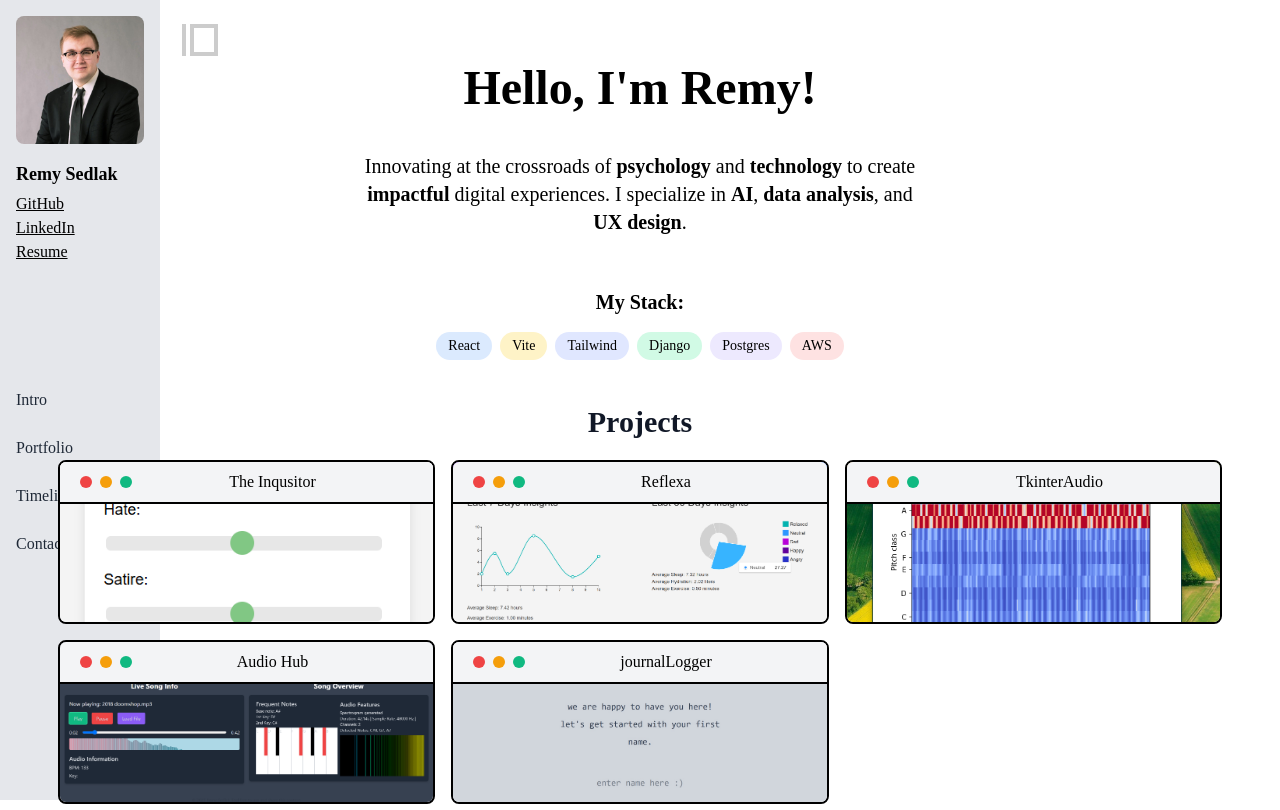
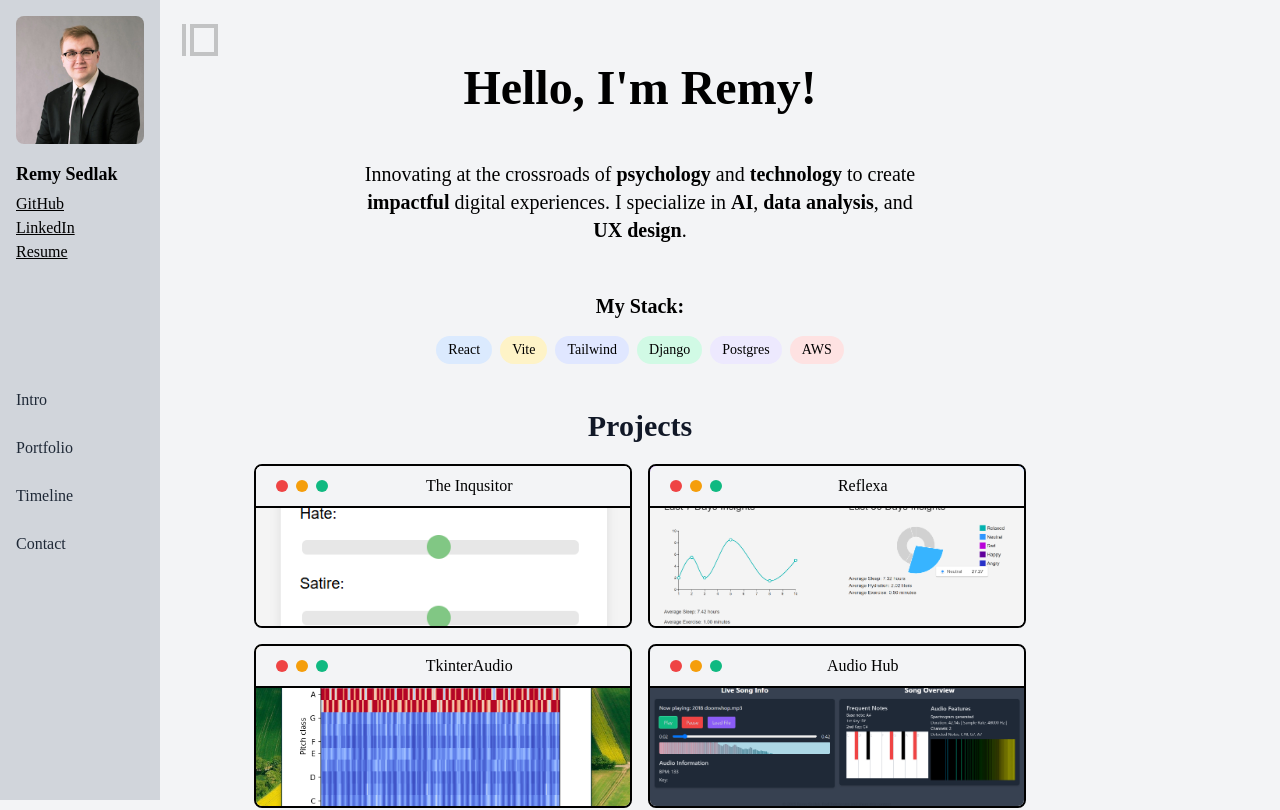
Before and after one commit to remysedlak/portfolio, a React (Vite) app: page / in a window 1280 px wide. Shown: the top 810 px of the page. Built offline with nearby package versions, Linux system fonts and the light colour scheme; a web font is replaced by a local one.

Commit message:
Enhance UI and improve portfolio item details with updated styles and descriptions

```diff
--- a/src/App.jsx
+++ b/src/App.jsx
@@ -26,7 +26,7 @@ function App() {
         {sideBar && <NavBar />}
 
         {/* Main Content */}
-        <div className={`sm:${sideBar ? 'ml-40' : ''}`}>
+        <div className={`bg-gray-100 sm:${sideBar ? 'ml-40' : ''}`}>
           <div className={`hidden sm:block fixed top-4 left-4 ${sideBar ? 'ml-40' : ''}`}>
             <button onClick={toggleSidebar}>
               <img
--- a/src/components/Intro.jsx
+++ b/src/components/Intro.jsx
@@ -31,7 +31,7 @@ import Title from './Title';
             />
             <div className="text-center flex flex-col sm:flex-col md:flex-col lg:flex-row xl:flex-row items-center space-y-6 lg:space-y-0 lg:space-x-12">
                 <div className="flex flex-col justify-around w-full rounded-md p-4 text-center">
-                <p className="text-base md:text-xl mb-1 max-w-xl text-center">
+                <p className="text-base md:text-xl mt-2 max-w-xl text-center">
                     Innovating at the crossroads of <b>psychology</b> and <b>technology</b> to create <b>impactful</b> digital experiences.
                     I specialize in <b>AI</b>, <b>data analysis</b>, and <b>UX design</b>.
                 </p>
--- a/src/components/NavBar.jsx
+++ b/src/components/NavBar.jsx
@@ -38,7 +38,7 @@ const NavBar = () => {
     };
 
     return (
-        <nav className="hidden sm:block bg-gray-200 fixed top-0 left-0 w-40 p-4 text-left h-full flex flex-col justify-top font-garamond">
+        <nav className="hidden sm:block bg-gray-300 fixed top-0 left-0 w-40 p-4 text-left h-full flex flex-col justify-top font-garamond">
             <img
                 src="/assets/remysedlak_image.jpg"
                 alt="Remy Sedlak"
--- a/src/components/Portfolio.jsx
+++ b/src/components/Portfolio.jsx
@@ -10,7 +10,7 @@ function Portfolio() {
             <Title>Projects</Title>
             </div>
             <div className="flex flex-col md:flex-row items-center justify-center mx-8">
-                <div className="grid grid-cols-1 md:grid-cols-2 lg:grid-cols-3 gap-4">
+                <div className="grid grid-cols-1 md:grid-cols-2 lg:grid-cols-2 gap-4">
                     {portfolio.map((project, index) => (
                         <PortfolioItem
                             key={index} // Add a unique key prop
@@ -18,6 +18,7 @@ function Portfolio() {
                             title={project.title}
                             stack={project.stack}
                             link={project.link}
+                            desc={project.desc}
                         />
                     ))}
                 </div>
--- a/src/components/PortfolioItem.jsx
+++ b/src/components/PortfolioItem.jsx
@@ -1,6 +1,6 @@
 import React from 'react';
 
-function PortfolioItem({ imgUrl, title, stack, link }) {
+function PortfolioItem({ imgUrl, title, stack, link, desc }) {
     return (
         <div className="relative group border-2 rounded-lg overflow-hidden border-black">
             <div className="flex flex-row items-center justify-between absolute top-0 left-0 w-full bg-gray-100 bg-opacity-100 text-black border-b-2 border-black text-left pl-5 py-2">
@@ -18,26 +18,27 @@ function PortfolioItem({ imgUrl, title, stack, link }) {
                 className="w-full h-40 object-cover"
             />
 
-            <div className="absolute inset-0 bg-gray-300 bg-opacity-100 opacity-0 group-hover:opacity-100 transition-opacity duration-300 flex flex-col items-center justify-center text-gray-900 p-4">
-                <h3 className="text-xl font-bold mb-2">{title}</h3>
-                <div className="flex flex-wrap gap-2 mb-4">
+            <div className="absolute inset-0 bg-gray-200 bg-opacity-100 opacity-0 group-hover:opacity-100 transition-opacity duration-300 flex flex-col items-center text-gray-900 text-center">
+                <div className="flex flex-col h-full w-full px-2">
+                    <div className="items-center my-1">
+                        <h3 className="text-xl font-semibold">{title}</h3>
+                    </div>
+                    <div className="flex-grow">
+                        <p className="text-sm text-gray-900">
+                            {desc}
+                        </p>
+                    </div>
+                    <div className="mt-auto flex flex-row gap-2 items-center justify-center my-1">
                         {Array.isArray(stack) ? stack.map((item, index) => (
                             <span
                                 key={index}
-                            className="px-3 py-1 bg-gray-200 text-gray-800 rounded-full text-sm border-2"
+                                className="text-gray-800 text-sm border rounded-lg bg-gray-100 p-1 border-black"
                             >
                                 {item.trim()}
                             </span>
                         )) : null}
                     </div>
-                <a
-                    href={link}
-                    target="_blank"
-                    rel="noopener noreferrer"
-                    className="text-blue-400"
-                >
-                    GitHub Repo
-                </a>
+                </div>
             </div>
         </div>
     );
--- a/src/data/portfolio.js
+++ b/src/data/portfolio.js
@@ -2,34 +2,39 @@ const portfolio = [
     {
         imgUrl: 'assets/inquisitor.jpg',
         title: 'The Inqusitor',
-        stack: ['Python', 'TensorFlow', 'JavaScript'],
-        link: 'https://github.com/DSmith215/The-Inquistor'
+        stack: ['Python', 'TensorFlow', 'MesoNet', 'JavaScript'],
+        link: 'https://github.com/DSmith215/The-Inquistor',
+        desc: 'The Inquisitor is a cross trained module aimed to detect deepfake images of politicians in order to stop misinformation online.'
     },
     {
         imgUrl: 'assets/reflexa.jpg',
         title: 'Reflexa',
-        stack: ['React', 'Django', 'AWS EC2'],
-        link: 'https://github.com/remysedlak/Reflexa'
+        stack: ['React', 'Django', 'Postgres', 'AWS EC2'],
+        link: 'https://github.com/remysedlak/Reflexa',
+        desc: 'Reflexa is a full stack web application designed to track mental health journal entries.'
     },
 
     {
         imgUrl: 'assets/tkinter.jpg',
         title: 'TkinterAudio',
         stack: ['Python', 'Librosa', 'Tkinter'],
-        link:'https://github.com/remysedlak/tkinter-audio-analysis'
+        link:'https://github.com/remysedlak/tkinter-audio-analysis',
+        desc: 'This Tkinter desktop GUI inputs an audio file and outputs many plots extracting audio features via Librosa.'
     },
 
     {
         imgUrl: 'assets/audio-hub.jpg',
         title: 'Audio Hub',
         stack: ['React', 'Vite', 'JavaScript', 'Tailwind'],
-        link:'https://github.com/remysedlak/audio-hub'
+        link:'https://github.com/remysedlak/audio-hub',
+        desc: 'This webapp is designed to return a harmonic analysis for audio files. Currently developing a reliable browser side spectrogram algorithm.'
     },
     {
         imgUrl: 'assets/journallogger.jpg',
         title: 'journalLogger',
         stack: ['React', 'Vite', 'JavaScript', 'Tailwind'],
-        link:'https://github.com/remysedlak/tailwind-journal'
+        link:'https://github.com/remysedlak/tailwind-journal',
+        desc: 'This webapp is designed record journal entries. There is a quick lookup feature implemented aswell.'
     },
     // Add more projects as needed
 ];
```
Lines whose indentation alone changed are shown as unchanged.
